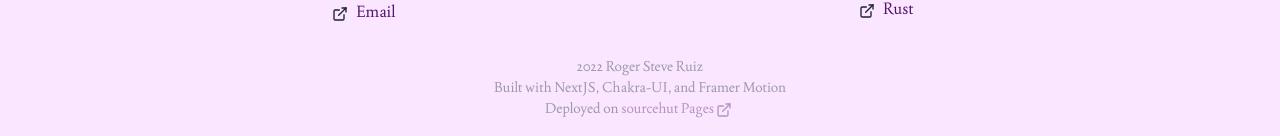
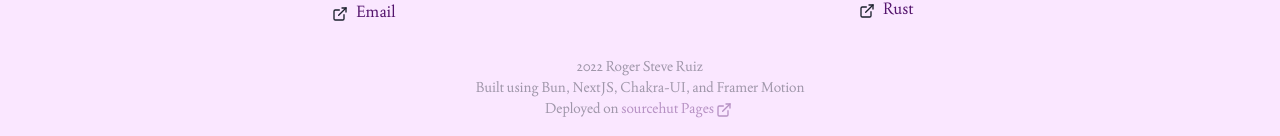
Before and after one commit to rogeruiz/srht-landing-page, a Next.js app: page / in a window 1280 px wide. Shown: the part 816-952 px from the top of the page. Built offline with nearby package versions, Linux system fonts and the light colour scheme.

Commit message:
Actualizar la documentación del proyecto

```diff
--- a/components/footer.js
+++ b/components/footer.js
@@ -5,7 +5,7 @@ const Footer = () => {
   return (
     <Box align="center" mt={'2rem'} opacity={0.4} fontSize="sm">
       <Text>{new Date().getFullYear()} Roger Steve Ruiz</Text>
-      <Text>Built with NextJS, Chakra-UI, and Framer Motion</Text>
+      <Text>Built using Bun, NextJS, Chakra-UI, and Framer Motion</Text>
       <Text>Deployed on <Link href="https://srht.site/">sourcehut Pages <ExternalLinkIcon fontSize={'1rem'} mr="3px" /></Link></Text>
     </Box>
   )
```
Also changed, not shown: 1 other file (tests, documents, lock files or other folders).
